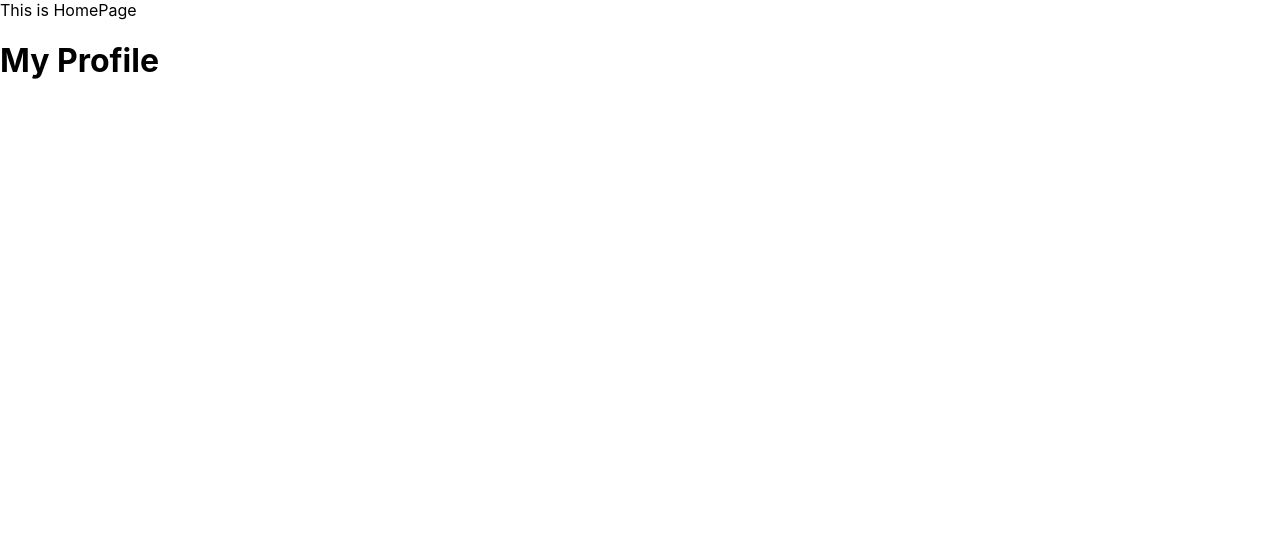
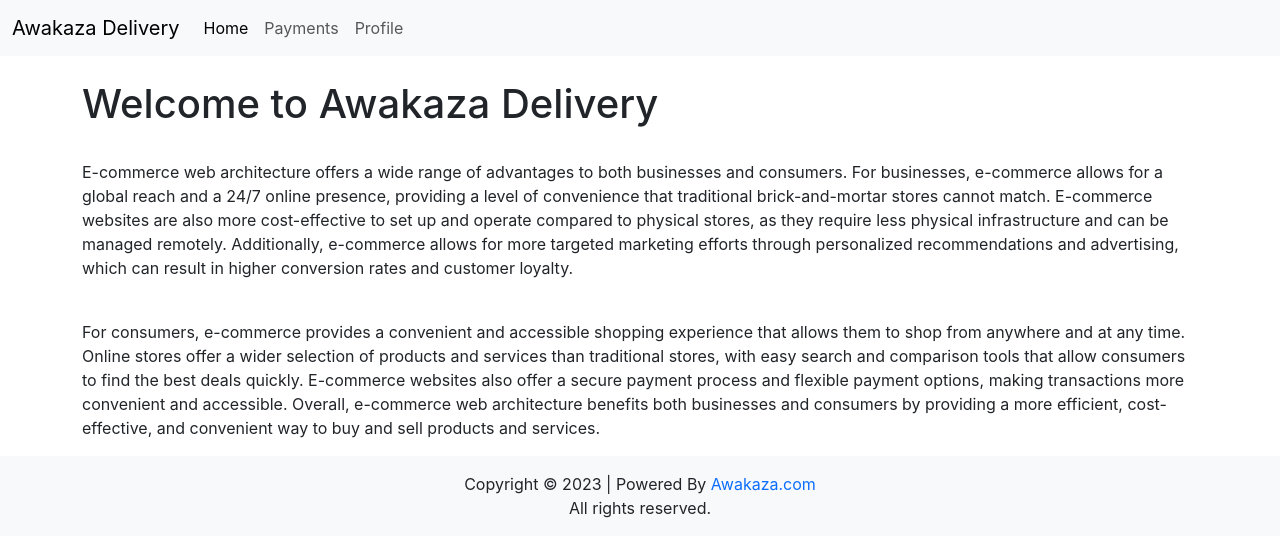
Before and after one commit to DinushaGihan/ecommerce, a React (Create React App) app in the folder client/: page / in a window 1280 px wide. Shown: the top 556 px of the page. Built offline with nearby package versions, Linux system fonts and the light colour scheme.

Commit message:
delivery files updated
S

```diff
--- a/client/public/index.html
+++ b/client/public/index.html
@@ -1,14 +1,12 @@
 <!DOCTYPE html>
 <html lang="en">
+
 <head>
   <meta charset="utf-8" />
   <link rel="icon" href="%PUBLIC_URL%/favicon.ico" />
   <meta name="viewport" content="width=device-width, initial-scale=1" />
   <meta name="theme-color" content="#000000" />
-    <meta
-      name="description"
-      content="Web site created using create-react-app"
-    />
+  <meta name="description" content="Web site created using create-react-app" />
   <link rel="apple-touch-icon" href="%PUBLIC_URL%/logo192.png" />
   <!--
       manifest.json provides metadata used when your web app is installed on a
@@ -25,7 +23,10 @@
       Learn how to configure a non-root public URL by running `npm run build`.
     -->
   <title>React App</title>
+  <link href="https://cdn.jsdelivr.net/npm/bootstrap@5.3.0-alpha1/dist/css/bootstrap.min.css" rel="stylesheet"
+    integrity="sha384-GLhlTQ8iRABdZLl6O3oVMWSktQOp6b7In1Zl3/Jr59b6EGGoI1aFkw7cmDA6j6gD" crossorigin="anonymous">
 </head>
+
 <body>
   <noscript>You need to enable JavaScript to run this app.</noscript>
   <div id="root"></div>
@@ -39,5 +40,9 @@
       To begin the development, run `npm start` or `yarn start`.
       To create a production bundle, use `npm run build` or `yarn build`.
     -->
+  <script src="https://cdn.jsdelivr.net/npm/bootstrap@5.3.0-alpha1/dist/js/bootstrap.min.js"
+    integrity="sha384-mQ93GR66B00ZXjt0YO5KlohRA5SY2XofN4zfuZxLkoj1gXtW8ANNCe9d5Y3eG5eD"
+    crossorigin="anonymous"></script>
 </body>
+
 </html>
--- a/client/src/App.js
+++ b/client/src/App.js
@@ -1,12 +1,10 @@
 import './App.css';
-import HomePage from './pages/HomePage';
-import Profile from './pages/Profile';
+import HomePage from './pages/delivery/HomePage';
 
 function App() {
   return (
     <div>
       <HomePage />
-      <Profile />
     </div>
   );
 }
--- /dev/null
+++ b/client/src/components/delivery/Body.js
@@ -0,0 +1,17 @@
+import React from "react";
+
+const Body = () => {
+  return (
+    <main className="container"><br />
+      <h1>Welcome to Awakaza Delivery</h1><br />
+      <p>
+        E-commerce web architecture offers a wide range of advantages to both businesses and consumers. For businesses, e-commerce allows for a global reach and a 24/7 online presence, providing a level of convenience that traditional brick-and-mortar stores cannot match. E-commerce websites are also more cost-effective to set up and operate compared to physical stores, as they require less physical infrastructure and can be managed remotely. Additionally, e-commerce allows for more targeted marketing efforts through personalized recommendations and advertising, which can result in higher conversion rates and customer loyalty.
+      </p>
+      <br />
+      <p>For consumers, e-commerce provides a convenient and accessible shopping experience that allows them to shop from anywhere and at any time. Online stores offer a wider selection of products and services than traditional stores, with easy search and comparison tools that allow consumers to find the best deals quickly. E-commerce websites also offer a secure payment process and flexible payment options, making transactions more convenient and accessible. Overall, e-commerce web architecture benefits both businesses and consumers by providing a more efficient, cost-effective, and convenient way to buy and sell products and services.
+      </p>
+    </main>
+  );
+};
+
+export default Body;
--- /dev/null
+++ b/client/src/components/delivery/Footer.js
@@ -0,0 +1,15 @@
+import React from 'react'
+
+const Footer = () => {
+  return (
+    <footer className="bg-body-tertiary text-center py-3">
+      <div className="container">
+        <p className="mb-0">Copyright © 2023 | Powered By
+          <a href="https://awakaza.com" target="blank" className="text-decoration-none"> Awakaza.com</a><br /> All rights reserved.
+        </p>
+      </div>
+    </footer>
+  );
+};
+
+export default Footer;
--- /dev/null
+++ b/client/src/components/delivery/NavBar.js
@@ -0,0 +1,29 @@
+import React from 'react'
+
+const NavBar = () => {
+  return (
+    <nav className="navbar navbar-expand-lg bg-body-tertiary">
+      <div className="container-fluid">
+        <a class="navbar-brand" href="#">Awakaza Delivery</a>
+        <button className="navbar-toggler" type="button" data-bs-toggle="collapse" data-bs-target="#navbarSupportedContent" aria-controls="navbarSupportedContent" aria-expanded="false" aria-label="Toggle navigation">
+          <span className="navbar-toggler-icon"></span>
+        </button>
+        <div className="collapse navbar-collapse" id="navbarSupportedContent">
+          <ul className="navbar-nav me-auto mb-2 mb-lg-0">
+            <li className="nav-item">
+              <a className="nav-link active" aria-current="page" href="#">Home</a>
+            </li>
+            <li className="nav-item">
+              <a className="nav-link" href="#">Payments</a>
+            </li>
+            <li className="nav-item">
+              <a className="nav-link" href="#">Profile</a>
+            </li>
+          </ul>
+        </div>
+      </div>
+    </nav>
+  )
+}
+
+export default NavBar;
--- a/client/src/pages/HomePage.js
+++ /dev/null
@@ -1,9 +0,0 @@
-import React from 'react'
-
-const HomePage = () => {
-  return (
-    <div>This is HomePage</div>
-  )
-}
-
-export default HomePage
--- /dev/null
+++ b/client/src/pages/delivery/HomePage.js
@@ -0,0 +1,16 @@
+import React from 'react'
+import Body from '../../components/delivery/Body';
+import Footer from '../../components/delivery/Footer';
+import NavBar from '../../components/delivery/NavBar'
+
+const HomePage = () => {
+  return (
+    <div>
+      <NavBar />
+      <Body />
+      <Footer />
+    </div>
+  )
+}
+
+export default HomePage;
```
Also changed, not shown: client/src/components/delivery/Header.js (added, +12 -0 lines), client/src/pages/delivery/Payments.js (added, +9 -0 lines), client/src/pages/Payments.js (deleted), client/src/pages/delivery/Profile.js (renamed from client/src/pages/Profile.js). Lines whose indentation alone changed are shown as unchanged.
